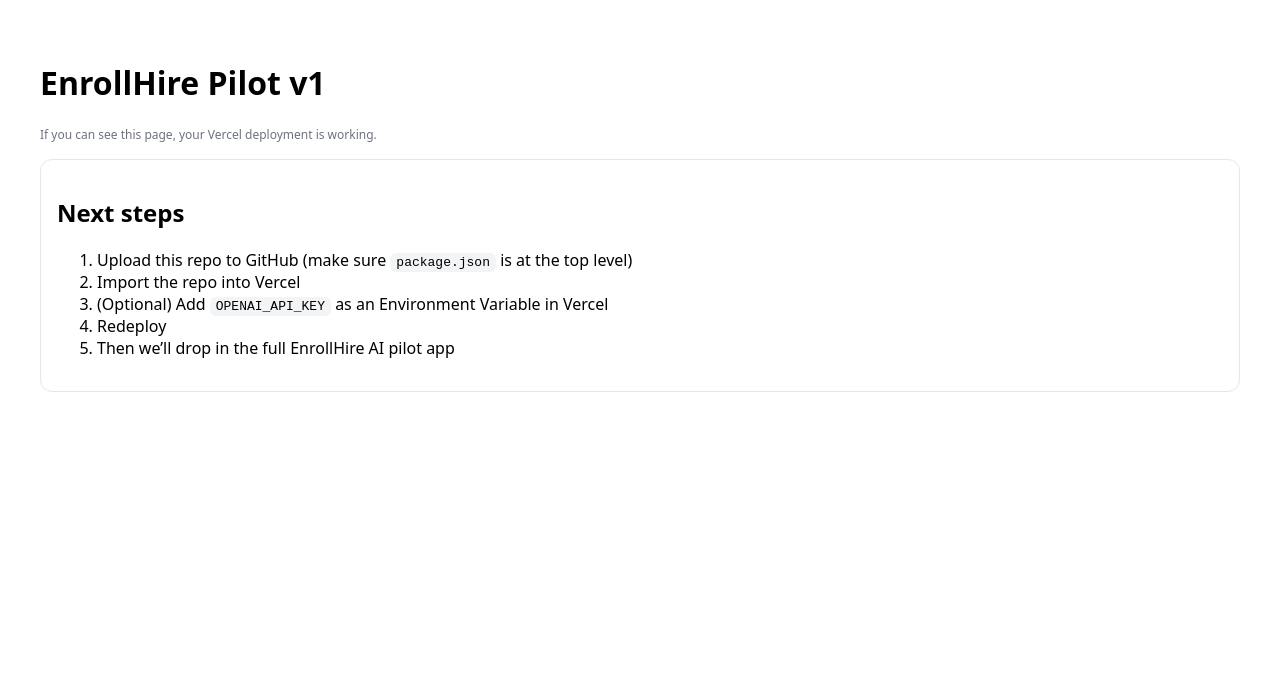
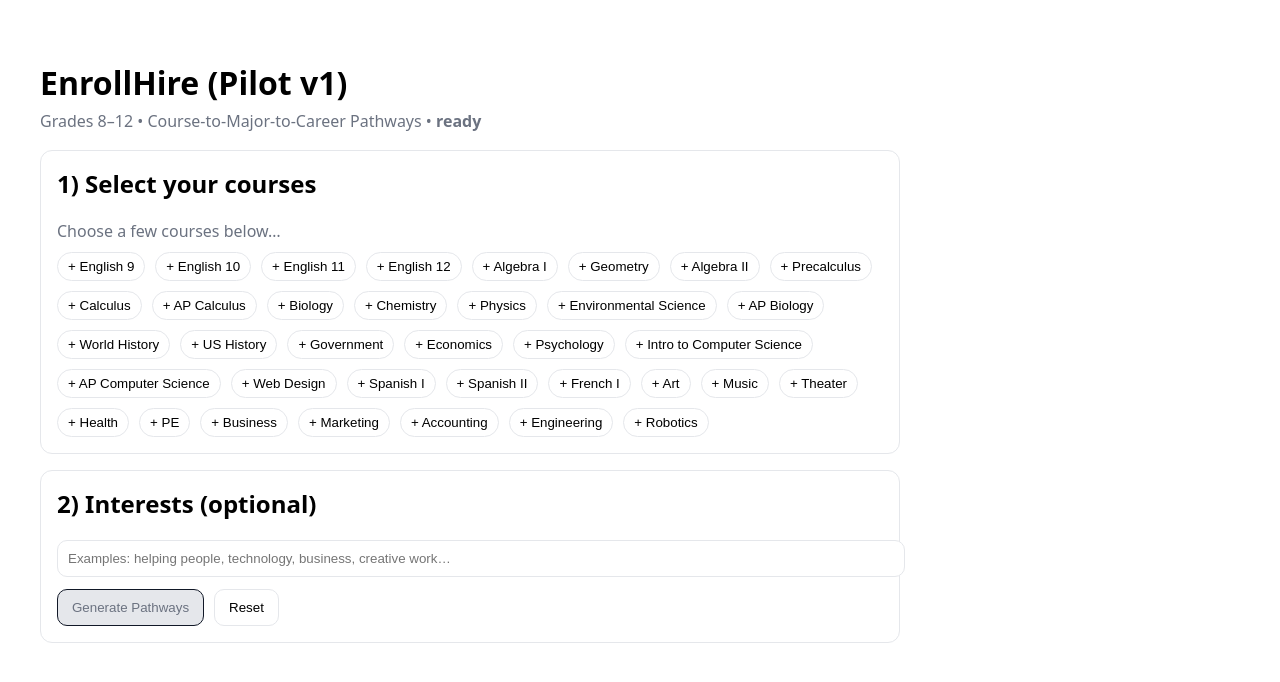
Before and after one commit to Carpaccio31/enrollhire-pilot-vAlpha, a Next.js app: page / in a window 1280 px wide. Shown: the top 682 px of the page. Built offline with nearby package versions, Linux system fonts and the light colour scheme.

Commit message:
Update page.tsx

```diff
--- a/app/page.tsx
+++ b/app/page.tsx
@@ -1,19 +1,217 @@
+'use client';
+
+import { useMemo, useState } from 'react';
+
+type Result = {
+  mode: 'fallback' | 'ai';
+  skills: string[];
+  majors: string[];
+  industries: string[];
+  roles: string[];
+  notes: string[];
+};
+
+const COURSE_LIBRARY = [
+  'English 9', 'English 10', 'English 11', 'English 12',
+  'Algebra I', 'Geometry', 'Algebra II', 'Precalculus', 'Calculus', 'AP Calculus',
+  'Biology', 'Chemistry', 'Physics', 'Environmental Science', 'AP Biology',
+  'World History', 'US History', 'Government', 'Economics', 'Psychology',
+  'Intro to Computer Science', 'AP Computer Science', 'Web Design',
+  'Spanish I', 'Spanish II', 'French I',
+  'Art', 'Music', 'Theater',
+  'Health', 'PE',
+  'Business', 'Marketing', 'Accounting',
+  'Engineering', 'Robotics',
+];
+
+function uniq<T>(arr: T[]) {
+  return Array.from(new Set(arr));
+}
+
+// Simple fallback mapping so the pilot works even without an API key
+function fallbackEngine(courses: string[]): Result {
+  const skills: string[] = [];
+  const majors: string[] = [];
+  const industries: string[] = [];
+  const roles: string[] = [];
+  const notes: string[] = [];
+
+  const has = (s: string) => courses.includes(s);
+
+  // Skills
+  if (courses.some(c => c.includes('English'))) skills.push('Communication', 'Writing');
+  if (['Algebra I','Geometry','Algebra II','Precalculus','Calculus','AP Calculus'].some(has))
+    skills.push('Quantitative Reasoning', 'Problem Solving');
+  if (['Biology','Chemistry','Physics','Environmental Science','AP Biology'].some(has))
+    skills.push('Scientific Thinking', 'Data Literacy');
+  if (['Intro to Computer Science','AP Computer Science','Web Design','Robotics'].some(has))
+    skills.push('Computational Thinking', 'Logic', 'Systems Thinking');
+  if (['World History','US History','Government','Economics','Psychology'].some(has))
+    skills.push('Critical Thinking', 'Civic Literacy');
+
+  // Majors (broad + alternatives)
+  if (skills.includes('Computational Thinking')) majors.push('Computer Science', 'Information Systems', 'Data Science');
+  if (skills.includes('Scientific Thinking')) majors.push('Biology', 'Public Health', 'Environmental Science');
+  if (skills.includes('Quantitative Reasoning')) majors.push('Business Analytics', 'Economics', 'Engineering');
+  if (skills.includes('Writing')) majors.push('Communications', 'Education', 'Journalism');
+  if (skills.includes('Civic Literacy')) majors.push('Political Science', 'Sociology', 'Public Policy');
+
+  // Industries
+  if (majors.includes('Computer Science') || majors.includes('Data Science')) industries.push('Technology', 'Healthcare (tech-enabled)', 'Financial Services');
+  if (majors.includes('Public Health') || majors.includes('Biology')) industries.push('Healthcare', 'Biotech', 'Public Sector');
+  if (majors.includes('Business Analytics') || majors.includes('Economics')) industries.push('Business', 'Finance', 'Consulting');
+  if (majors.includes('Education') || majors.includes('Communications')) industries.push('Education', 'Media', 'Nonprofit');
+
+  // Roles (role families)
+  if (industries.includes('Technology')) roles.push('Software/IT', 'Data & Analytics', 'Cybersecurity');
+  if (industries.includes('Healthcare')) roles.push('Clinical Support', 'Health Admin', 'Public Health');
+  if (industries.includes('Finance')) roles.push('Analyst', 'Operations', 'Client Services');
+  if (industries.includes('Education')) roles.push('Teaching', 'Student Support', 'Program Coordination');
+
+  notes.push(
+    'EnrollHire is guidance, not a guarantee of admission, employment, or salary.',
+    'These are starting points. Multiple pathways can fit the same skills.',
+    'Talk with a counselor/advisor to refine choices based on your interests and context.'
+  );
+
+  return {
+    mode: 'fallback',
+    skills: uniq(skills).slice(0, 8),
+    majors: uniq(majors).slice(0, 6),
+    industries: uniq(industries).slice(0, 6),
+    roles: uniq(roles).slice(0, 6),
+    notes
+  };
+}
+
 export default function Home() {
+  const [selected, setSelected] = useState<string[]>([]);
+  const [interest, setInterest] = useState('');
+  const [result, setResult] = useState<Result | null>(null);
+  const [loading, setLoading] = useState(false);
+
+  const remaining = useMemo(
+    () => COURSE_LIBRARY.filter(c => !selected.includes(c)),
+    [selected]
+  );
+
+  const toggleCourse = (course: string) => {
+    setSelected(prev => prev.includes(course) ? prev.filter(x => x !== course) : [...prev, course]);
+  };
+
+  const generate = async () => {
+    setLoading(true);
+    setResult(null);
+
+    // If you later add /api/generate, you can switch this to call it.
+    // For now this works as a pilot demo without any API key.
+    const r = fallbackEngine(selected);
+    if (interest.trim()) {
+      r.notes.unshift(`Interests noted: ${interest.trim()}`);
+    }
+    setResult(r);
+    setLoading(false);
+  };
+
   return (
-    <main>
-      <h1>EnrollHire Pilot v1</h1>
-      <p className="small">If you can see this page, your Vercel deployment is working.</p>
+    <main style={{ padding: 40, fontFamily: 'system-ui, -apple-system, Segoe UI, Roboto, Helvetica, Arial' }}>
+      <h1 style={{ marginBottom: 6 }}>EnrollHire (Pilot v1)</h1>
+      <div style={{ color: '#6b7280', marginBottom: 18 }}>
+        Grades 8–12 • Course-to-Major-to-Career Pathways • <b>{result?.mode ?? 'ready'}</b>
+      </div>
 
-      <div className="card">
-        <h2>Next steps</h2>
-        <ol>
-          <li>Upload this repo to GitHub (make sure <code>package.json</code> is at the top level)</li>
-          <li>Import the repo into Vercel</li>
-          <li>(Optional) Add <code>OPENAI_API_KEY</code> as an Environment Variable in Vercel</li>
-          <li>Redeploy</li>
-          <li>Then we’ll drop in the full EnrollHire AI pilot app</li>
-        </ol>
+      <div style={{ display: 'grid', gap: 16, gridTemplateColumns: '1fr', maxWidth: 860 }}>
+        <div style={{ border: '1px solid #e5e7eb', borderRadius: 12, padding: 16 }}>
+          <h2 style={{ marginTop: 0 }}>1) Select your courses</h2>
+
+          <div style={{ display: 'flex', gap: 10, flexWrap: 'wrap', marginBottom: 10 }}>
+            {selected.map(c => (
+              <button
+                key={c}
+                onClick={() => toggleCourse(c)}
+                style={{ border: '1px solid #111827', borderRadius: 999, padding: '6px 10px', background: '#111827', color: 'white' }}
+              >
+                {c} ✕
+              </button>
+            ))}
+            {selected.length === 0 && <span style={{ color: '#6b7280' }}>Choose a few courses below…</span>}
+          </div>
+
+          <div style={{ display: 'flex', gap: 10, flexWrap: 'wrap' }}>
+            {remaining.map(c => (
+              <button
+                key={c}
+                onClick={() => toggleCourse(c)}
+                style={{ border: '1px solid #e5e7eb', borderRadius: 999, padding: '6px 10px', background: 'white' }}
+              >
+                + {c}
+              </button>
+            ))}
+          </div>
+        </div>
+
+        <div style={{ border: '1px solid #e5e7eb', borderRadius: 12, padding: 16 }}>
+          <h2 style={{ marginTop: 0 }}>2) Interests (optional)</h2>
+          <input
+            value={interest}
+            onChange={(e) => setInterest(e.target.value)}
+            placeholder="Examples: helping people, technology, business, creative work…"
+            style={{ width: '100%', padding: 10, borderRadius: 10, border: '1px solid #e5e7eb' }}
+          />
+          <div style={{ marginTop: 12, display: 'flex', gap: 10 }}>
+            <button
+              disabled={selected.length === 0 || loading}
+              onClick={generate}
+              style={{
+                padding: '10px 14px',
+                borderRadius: 10,
+                border: '1px solid #111827',
+                background: selected.length === 0 ? '#e5e7eb' : '#111827',
+                color: selected.length === 0 ? '#6b7280' : 'white',
+                cursor: selected.length === 0 ? 'not-allowed' : 'pointer'
+              }}
+            >
+              {loading ? 'Generating…' : 'Generate Pathways'}
+            </button>
+            <button
+              onClick={() => { setSelected([]); setInterest(''); setResult(null); }}
+              style={{ padding: '10px 14px', borderRadius: 10, border: '1px solid #e5e7eb', background: 'white' }}
+            >
+              Reset
+            </button>
+          </div>
+        </div>
+
+        {result && (
+          <div style={{ border: '1px solid #e5e7eb', borderRadius: 12, padding: 16 }}>
+            <h2 style={{ marginTop: 0 }}>Your pathways</h2>
+
+            <Section title="Skills being developed" items={result.skills} />
+            <Section title="Majors commonly aligned (plus alternatives)" items={result.majors} />
+            <Section title="Industries to explore" items={result.industries} />
+            <Section title="Role families" items={result.roles} />
+
+            <div style={{ marginTop: 14, color: '#6b7280', fontSize: 13, lineHeight: 1.4 }}>
+              {result.notes.map((n, i) => <div key={i}>• {n}</div>)}
+            </div>
+          </div>
+        )}
       </div>
     </main>
   );
 }
+
+function Section({ title, items }: { title: string; items: string[] }) {
+  return (
+    <div style={{ marginTop: 12 }}>
+      <div style={{ fontWeight: 600, marginBottom: 6 }}>{title}</div>
+      <div style={{ display: 'flex', gap: 10, flexWrap: 'wrap' }}>
+        {items.map((x) => (
+          <span key={x} style={{ border: '1px solid #e5e7eb', borderRadius: 999, padding: '6px 10px', background: '#f9fafb' }}>
+            {x}
+          </span>
+        ))}
+      </div>
+    </div>
+  );
+}
```
